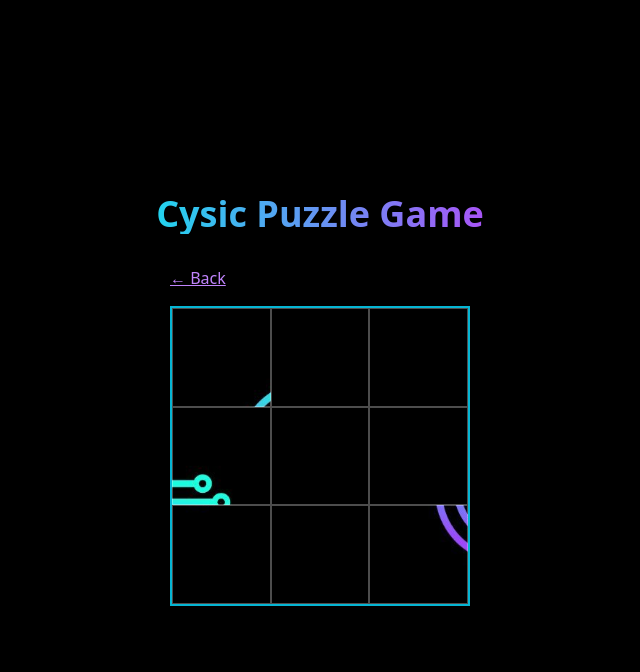
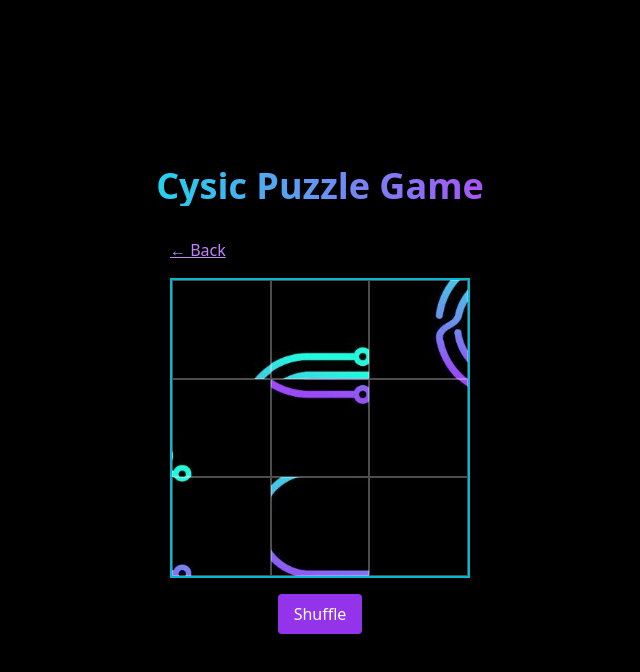
Before and after one commit to Abhi789X/Cysic-puzzle-, a React (Vite) app: page / in a window 1280 px wide. Both pictures are taken after a click on the button "Cysic Logo". Shown: the top 672 px of the page, without its empty margins (320-960 px from the left). Built offline with nearby package versions, Linux system fonts and the light colour scheme.

Commit message:
Update SlidingPuzzle.jsx

```diff
--- a/src/components/SlidingPuzzle.jsx
+++ b/src/components/SlidingPuzzle.jsx
@@ -8,14 +8,25 @@ export default function SlidingPuzzle({ image, onBack }) {
   const [solved, setSolved] = useState(false);
 
   useEffect(() => {
-    const temp = Array.from({ length: GRID_SIZE * GRID_SIZE }, (_, i) => i);
+    resetPuzzle();
+  }, [image]);
+
+  function resetPuzzle() {
+    // Create a solvable puzzle
+    let temp = Array.from({ length: GRID_SIZE * GRID_SIZE - 1 }, (_, i) => i);
+
+    // Fisher-Yates shuffle
     for (let i = temp.length - 1; i > 0; i--) {
       const j = Math.floor(Math.random() * (i + 1));
       [temp[i], temp[j]] = [temp[j], temp[i]];
     }
+
+    // Add empty tile at the end
+    temp.push(GRID_SIZE * GRID_SIZE - 1);
     setTiles(temp);
-    setEmptyIndex(temp.indexOf(GRID_SIZE * GRID_SIZE - 1));
-  }, [image]);
+    setEmptyIndex(GRID_SIZE * GRID_SIZE - 1);
+    setSolved(false);
+  }
 
   function moveTile(i) {
     const row = Math.floor(i / GRID_SIZE);
@@ -23,20 +34,24 @@ export default function SlidingPuzzle({ image, onBack }) {
     const emptyRow = Math.floor(emptyIndex / GRID_SIZE);
     const emptyCol = emptyIndex % GRID_SIZE;
 
-    if (
-      (Math.abs(row - emptyRow) === 1 && col === emptyCol) ||
-      (Math.abs(col - emptyCol) === 1 && row === emptyRow)
-    ) {
+    const isAdjacent =
+      (row === emptyRow && Math.abs(col - emptyCol) === 1) ||
+      (col === emptyCol && Math.abs(row - emptyRow) === 1);
+
+    if (isAdjacent) {
       const newTiles = [...tiles];
       [newTiles[i], newTiles[emptyIndex]] = [newTiles[emptyIndex], newTiles[i]];
       setTiles(newTiles);
       setEmptyIndex(i);
 
-      if (newTiles.every((val, idx) => val === idx)) {
-        setSolved(true);
-      }
+      // Check if solved
+      const isSolved = newTiles.slice(0, -1).every((val, idx) => val === idx);
+      setSolved(isSolved);
     }
   }
+
+  // Calculate tile size based on container
+  const tileSize = 100; // 300px container / 3 tiles
 
   return (
     <div className="flex flex-col items-center">
@@ -44,27 +59,34 @@ export default function SlidingPuzzle({ image, onBack }) {
         ← Back
       </button>
 
-      <div className="grid grid-cols-3 gap-0 w-[300px] h-[300px] mx-auto border-2 border-cyan-500 overflow-hidden">
-        {tiles.map((tile, index) =>
-          tile === GRID_SIZE * GRID_SIZE - 1 ? (
-            <div
-              key={index}
-              className="bg-black border border-white/30"
-              onClick={() => moveTile(index)}
-            />
-          ) : (
+      <div className="grid grid-cols-3 gap-0 w-[300px] h-[300px] mx-auto border-2 border-cyan-500 overflow-hidden relative">
+        {tiles.map((tile, index) => {
+          if (tile === GRID_SIZE * GRID_SIZE - 1) {
+            return (
+              <div
+                key={index}
+                className="bg-black/80 border border-white/30"
+                onClick={() => moveTile(index)}
+              />
+            );
+          }
+
+          const row = Math.floor(tile / GRID_SIZE);
+          const col = tile % GRID_SIZE;
+
+          return (
             <div
               key={index}
               className="border border-white/30 cursor-pointer"
               onClick={() => moveTile(index)}
               style={{
                 backgroundImage: `url(${image})`,
-                backgroundSize: `${GRID_SIZE * 100}% ${GRID_SIZE * 100}%`,
-                backgroundPosition: `-${(tile % GRID_SIZE) * (100 / GRID_SIZE)}% -${Math.floor(tile / GRID_SIZE) * (100 / GRID_SIZE)}%`,
+                backgroundSize: `${GRID_SIZE * 100}%`,
+                backgroundPosition: `-${col * tileSize}px -${row * tileSize}px`,
               }}
             />
-          )
-        )}
+          );
+        })}
       </div>
 
       {solved && (
@@ -72,6 +94,13 @@ export default function SlidingPuzzle({ image, onBack }) {
           🎉 ZK is the ENDGAME. Welcome to the Future. 🚀
         </div>
       )}
+
+      <button
+        onClick={resetPuzzle}
+        className="mt-4 px-4 py-2 bg-purple-600 rounded hover:bg-purple-700 transition"
+      >
+        Shuffle
+      </button>
     </div>
   );
 }
```
